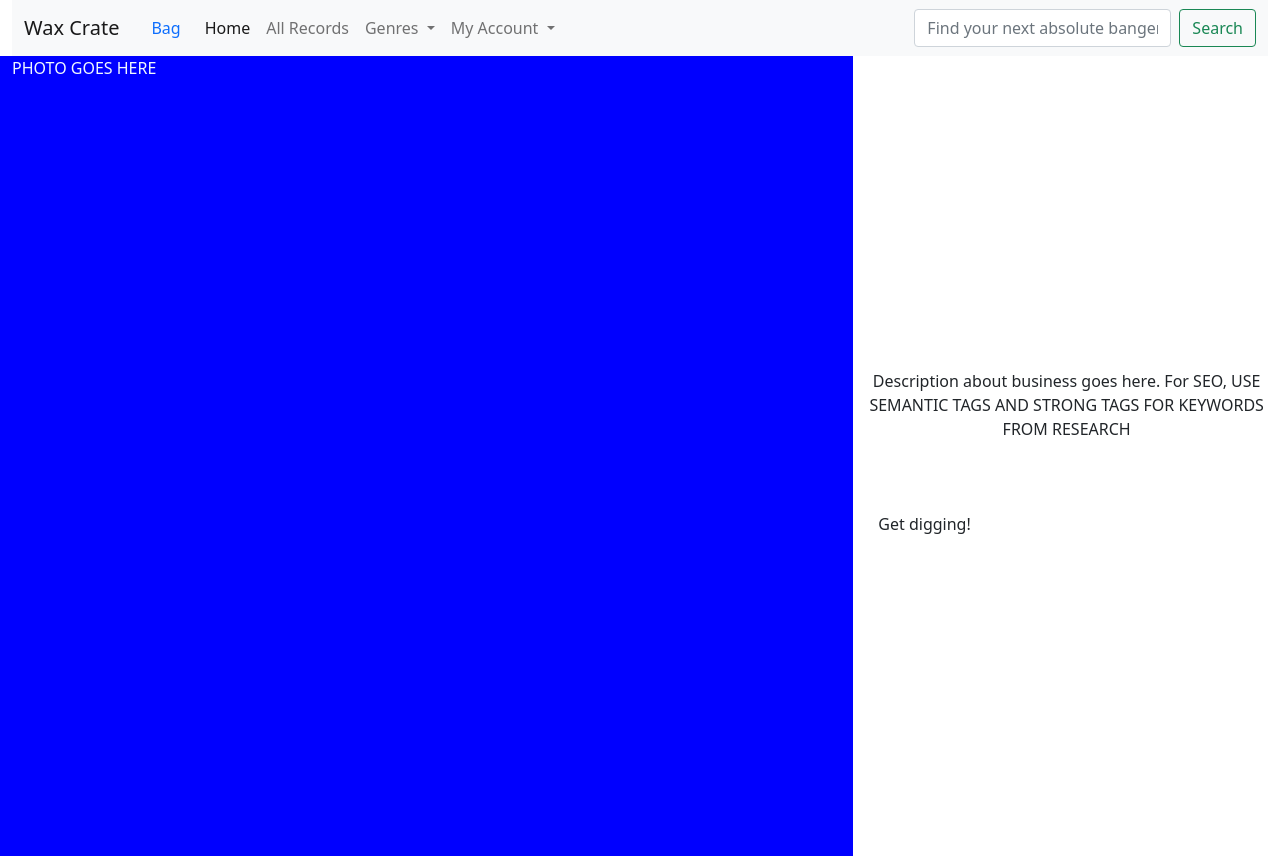
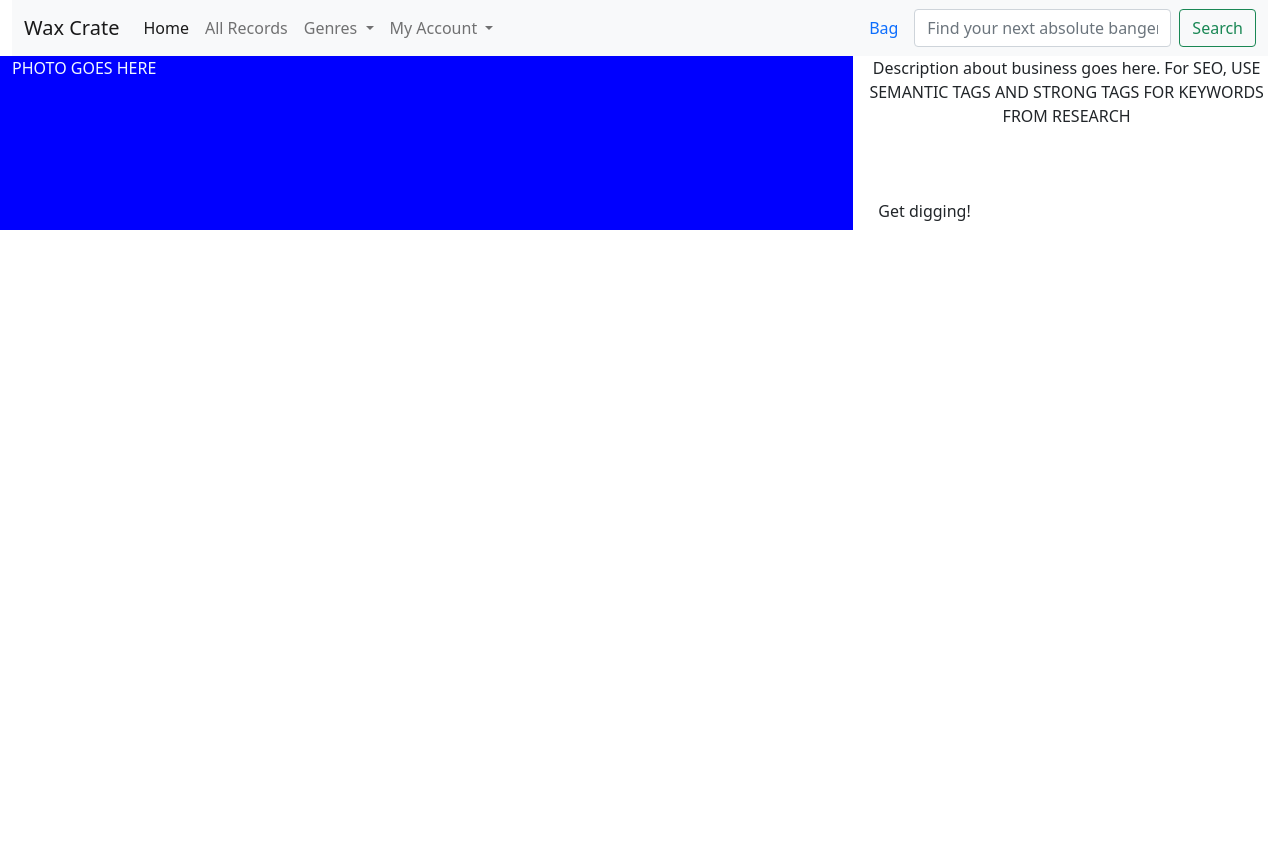
Before and after one commit to JoelMichaelRutter/wax_crate_MS5, a Django app: page / in a window 1280 px wide. After the commit the page ends 230 px from the top, so only its background shows below. Run offline with Django 3.2, Linux system fonts and the light colour scheme.

Commit message:
add additional styling to base.html nav to display bag link in different places on differenct screen sizes

```diff
--- a/home/templates/home/index.html
+++ b/home/templates/home/index.html
@@ -4,14 +4,14 @@
 {% block content %}
 <div class="container-fluid h-100">
     <div class="row">
-        <div class="col-12 col-lg-8" style="background-color: blue; height: 100vh; color: aliceblue;">PHOTO GOES HERE
+        <div class="col-12 col-lg-8" style="background-color: blue; color: aliceblue;">PHOTO GOES HERE
         </div>
-        <div class="col-lg-4 my-auto">
+        <section class="col-lg-4 my-auto">
             <div class="company-info text-center">
                 <p>Description about business goes here. For SEO, USE SEMANTIC TAGS AND STRONG TAGS FOR KEYWORDS FROM RESEARCH</p>
             </div>
             <a href="#" class="get-digging-button btn btn-large rounded-0 mt-5">Get digging!</a>
-        </div>
+        </section>
     </div>
 </div>
 {% endblock %}
--- a/templates/base.html
+++ b/templates/base.html
@@ -37,7 +37,7 @@
                 <span class="navbar-toggler-icon"></span>
             </button>
             <a class="navbar-brand" href="#">Wax Crate</a>
-            <a class="nav-link">Bag</a>
+            <a class="nav-link d-lg-none" href="#">Bag</a>
             <div class="collapse navbar-collapse" id="navbarSupportedContent">
                 <ul class="navbar-nav me-auto mb-2 mb-lg-0">
                     <li class="nav-item">
@@ -73,6 +73,7 @@
                         </ul>
                     </li>
                 </ul>
+                <a class="nav-link d-flex mr-4" href="#">Bag</a>
                 <form class="d-flex" method="GET" action="">
                     <input class="form-control me-2" type="text" name="q" placeholder="Find your next absolute banger" aria-label="Search">
                     <button class="btn btn-outline-success" type="submit">Search</button>
@@ -88,7 +89,12 @@
 
 {% block content %}
 {% endblock %}
-
+<footer class="w-100" style="height: 4rem;">
+    <div class="row">
+        <div class="col-lg-4 bg-danger"></div>
+        <div class="col-lg-7 offset-1" style="background-color: blue;"></div>
+    </div>
+</footer>
 {% block postload_js %}
 {% endblock %}
 </body>
```
